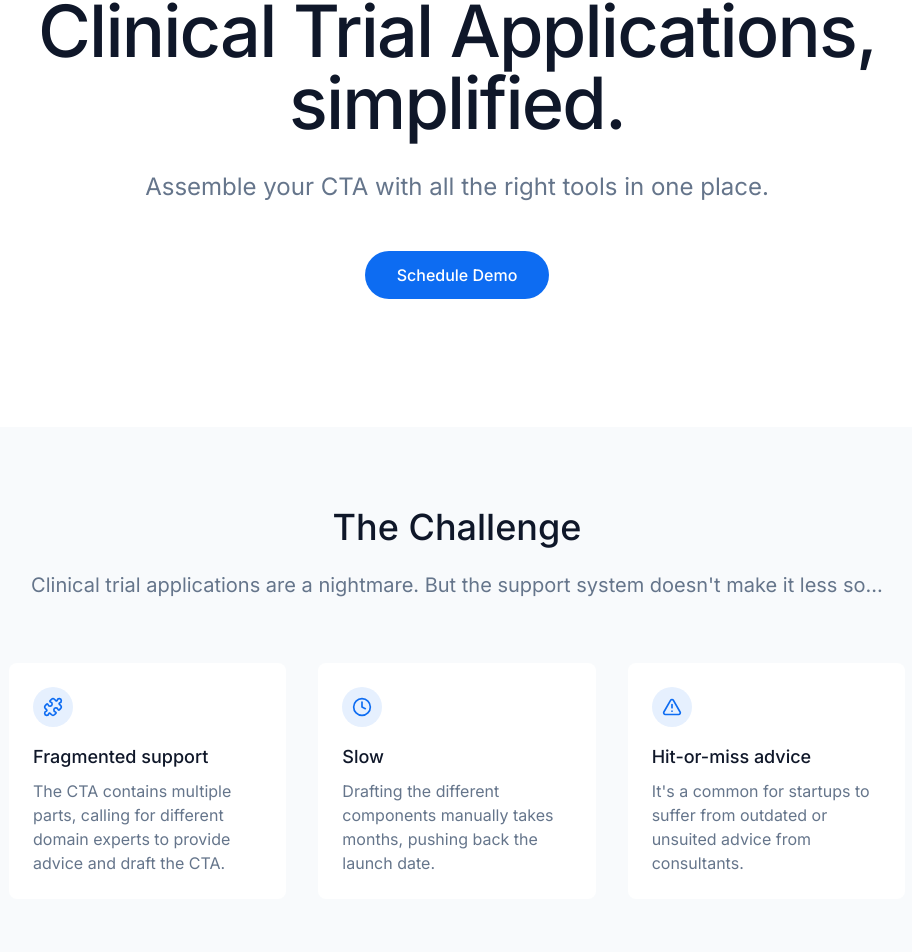
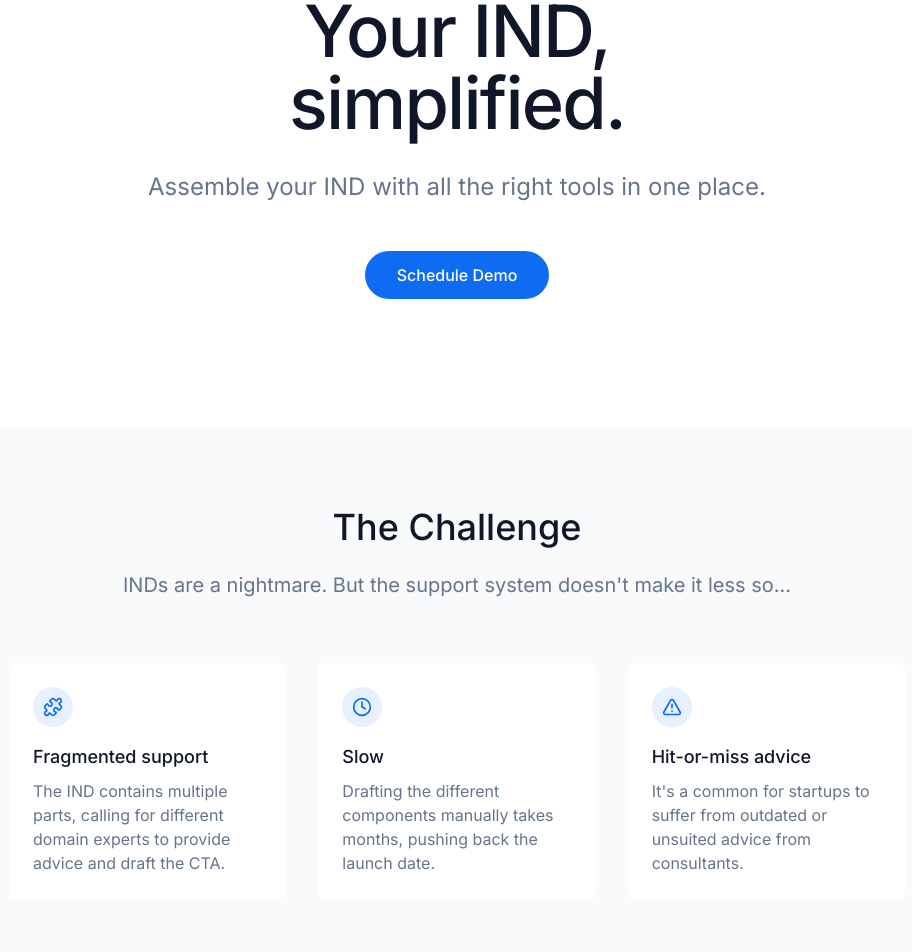
Before and after one commit to symbiateam/symbiauto.com, a React (Vite) app: page / in a window 1280 px wide. Shown: the part 165-1117 px from the top of the page, without its empty margins (183-1095 px from the left). Built offline with nearby package versions, Linux system fonts and the light colour scheme.

Commit message:
changed to IND

```diff
--- a/src/components/Hero.tsx
+++ b/src/components/Hero.tsx
@@ -11,14 +11,14 @@ const Hero = () => {
         <div className="max-w-4xl mx-auto text-center">
           {/* Main Heading */}
           <h1 className="mercury-heading mb-8">
-            Clinical Trial Applications,
+            Your IND,
             <br />
             simplified.
           </h1>
 
           {/* Subheading */}
           <p className="mercury-subheading mb-12 max-w-2xl mx-auto">
-            Assemble your CTA with all the right tools in one place.
+            Assemble your IND with all the right tools in one place.
           </p>
 
           {/* CTA Buttons */}
--- a/src/components/Problem.tsx
+++ b/src/components/Problem.tsx
@@ -10,8 +10,8 @@ const Problem = () => {
               The Challenge
             </h2>
             <p className="text-xl text-muted-foreground">
-              Clinical trial applications are a nightmare. But the support
-              system doesn't make it less so...
+              INDs are a nightmare. But the support system doesn't make it less
+              so...
             </p>
           </div>
 
@@ -23,7 +23,7 @@ const Problem = () => {
               </div>
               <h3 className="text-lg font-medium mb-2">Fragmented support</h3>
               <p className="text-muted-foreground">
-                The CTA contains multiple parts, calling for different domain
+                The IND contains multiple parts, calling for different domain
                 experts to provide advice and draft the CTA.
               </p>
             </div>
```
